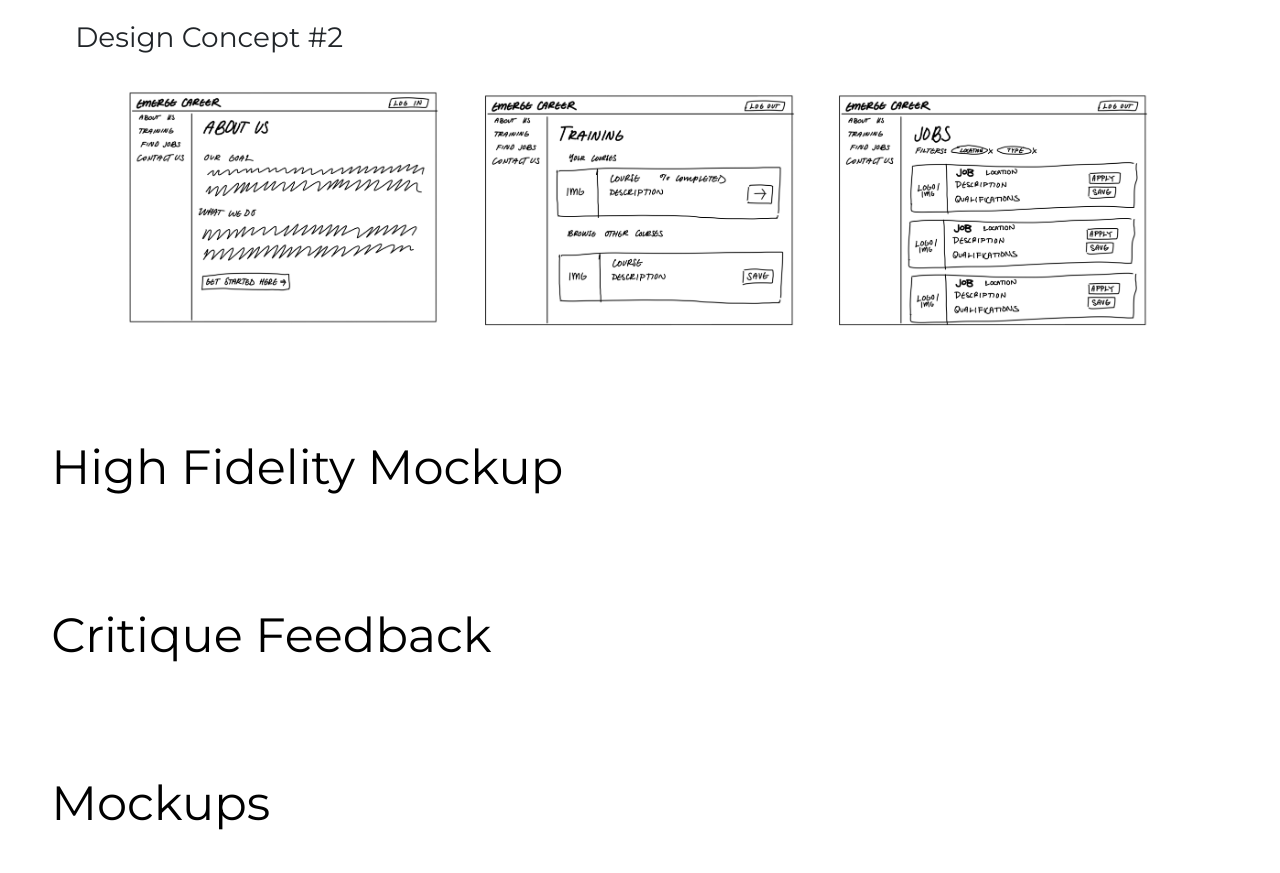
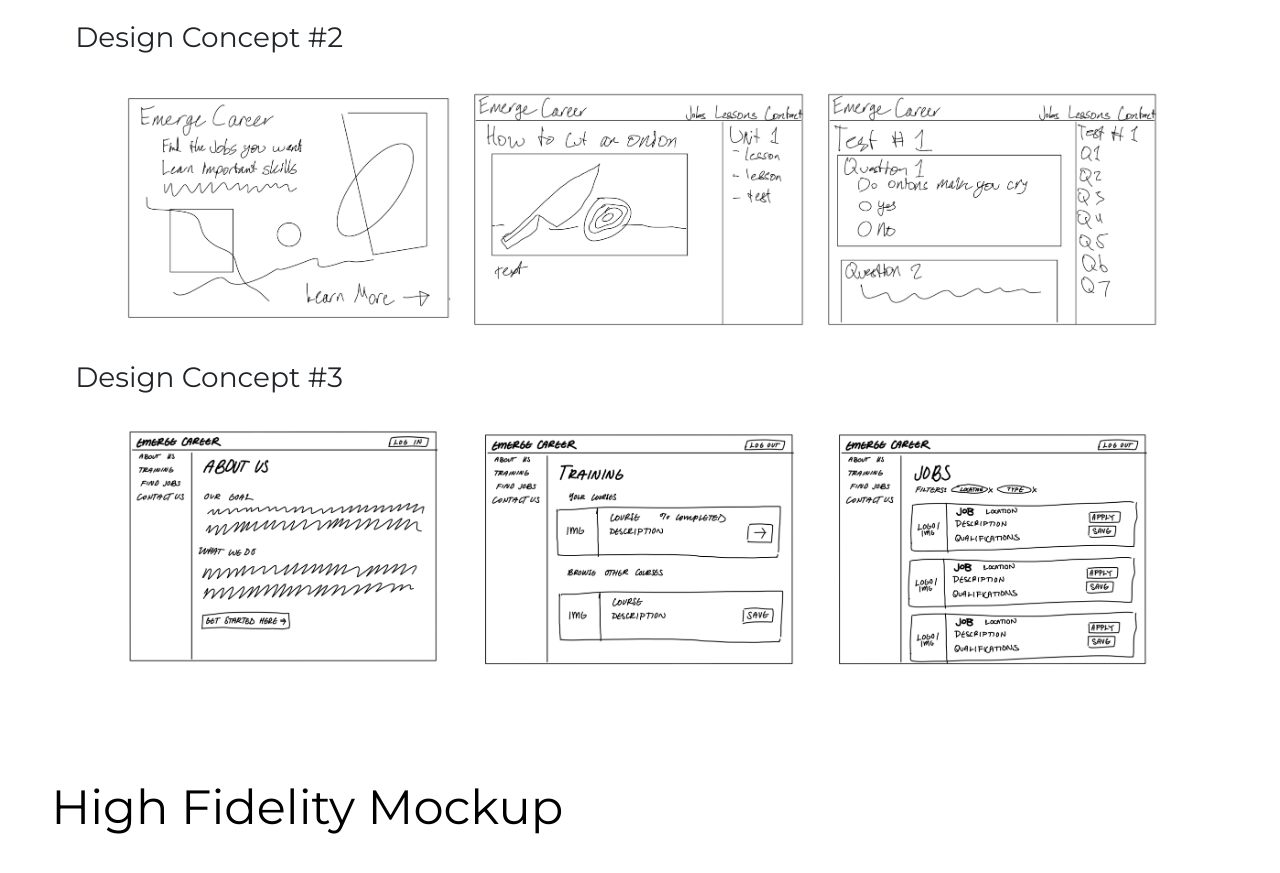
Before and after one commit to benhduong/iterativehandin, a plain HTML site: page index.html in a window 1280 px wide. Shown: the part 1059-1932 px from the top of the page. Drawn offline with nearby package versions, Linux system fonts and the light colour scheme.

Commit message:
added bens sketches

```diff
--- a/index.html
+++ b/index.html
@@ -44,6 +44,12 @@
             </div>
             <h3 class="p-4">Design Concept #2</h3>
             <div class="d-flex justify-content-center">
+                <img class="sketch" src="resources/Untitled (Draft)-2.jpg"/>
+                <img class="sketch" src="resources/Untitled (Draft)-3.jpg"/>
+                <img class="sketch" src="resources/Untitled (Draft)-4.jpg"/>
+            </div>
+            <h3 class="p-4">Design Concept #3</h3>
+            <div class="d-flex justify-content-center">
                 <img class="sketch" src="resources/iterative design-5.jpg"/>
                 <img class="sketch" src="resources/iterative design-6.jpg"/>
                 <img class="sketch" src="resources/iterative design-7.jpg"/>
```
Also changed, not shown: resources/Untitled (Draft)-2.jpg (added), resources/Untitled (Draft)-3.jpg (added), resources/Untitled (Draft)-4.jpg (added).
